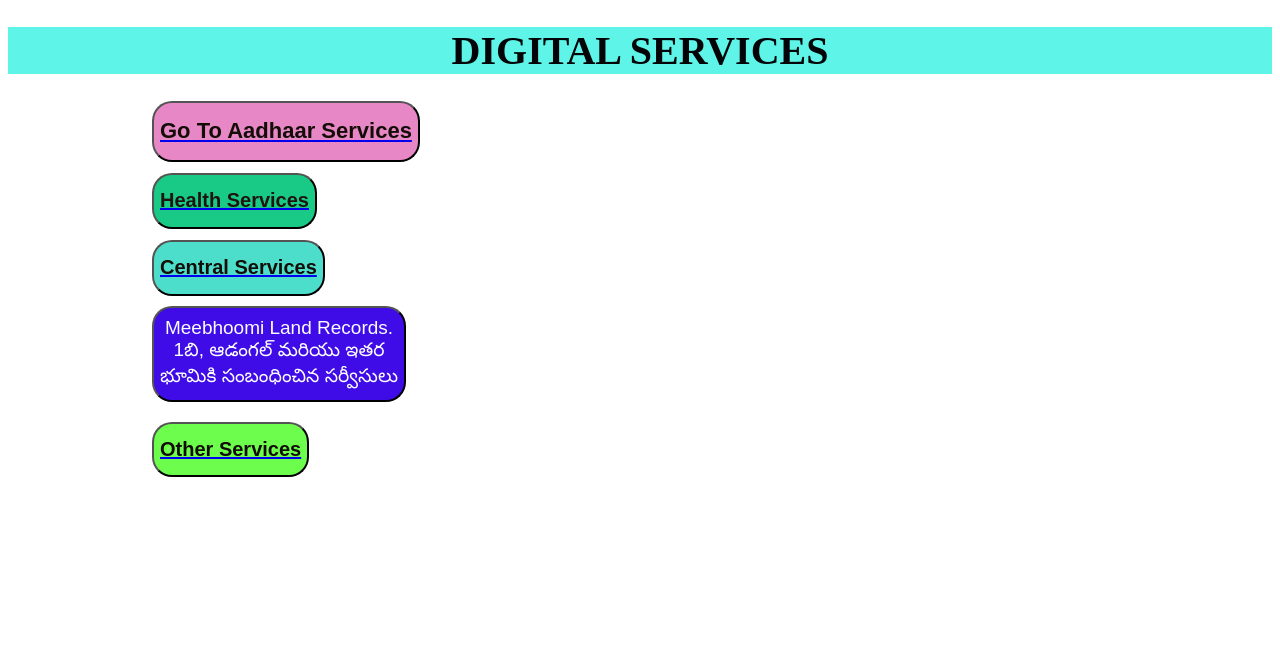
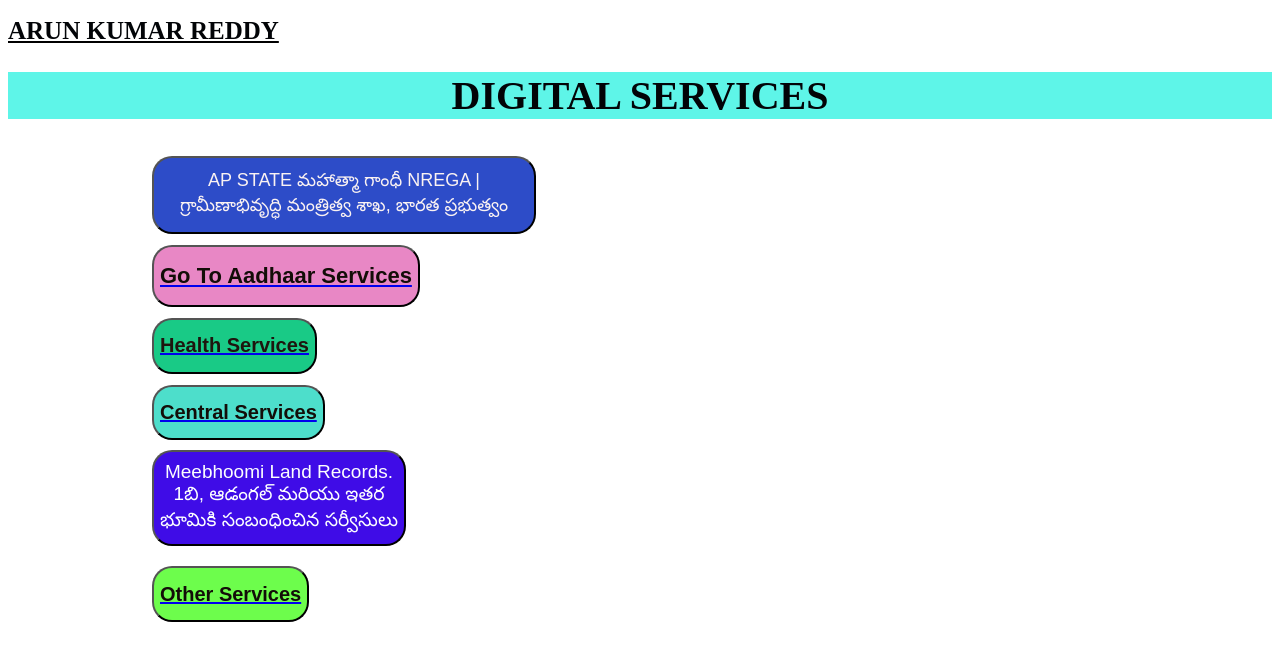
Before and after one commit to Arumkumar/Digital, a plain HTML site: page index.html in a window 1280 px wide. Drawn offline with Linux system fonts and the light colour scheme.

Commit message:
Add files via upload

```diff
--- a/index.html
+++ b/index.html
@@ -4,11 +4,24 @@
 
      <title> AP Digital Seva</title>
 
+
+   <U> <h1 style="font-size:
+     25px;color: rgb(2, 4, 7) ;
+                   text-align-last: left;">ARUN KUMAR REDDY</h1></U>
+
+
                  <h1 style="font-size:
                     40px;background-color
                             : rgb(94, 245,
                          232);color: rgb(2, 4, 7);
                                   text-align-last: center;">DIGITAL SERVICES</h1>
+
+<a href="https://nregastrep.nic.in/Netnrega/writereaddata/state_out/jobcardreg_0208036005_local.html" target="_blank">
+  <button style="font-size: 18px;
+  cursor: pointer;background-attachment: fixed;background-color: #2d4cc8
+  ;color: rgb(250, 242, 242);text-align-last:center;width: 24pc;height: 78px;background-position-x:center;margin-left:9pc;margin-top:11px; border-radius:20px ;"> AP STATE మహాత్మా గాంధీ NREGA | గ్రామీణాభివృద్ధి మంత్రిత్వ శాఖ, భారత ప్రభుత్వం</button>
+</button>
+
 
     <a href="aadhaar.html">
       <button style="font-size: 11px;background-color: rgba(231, 127, 193, 0.932);color: rgb(19, 13, 8);text-align-last: center;cursor: pointer;
```
